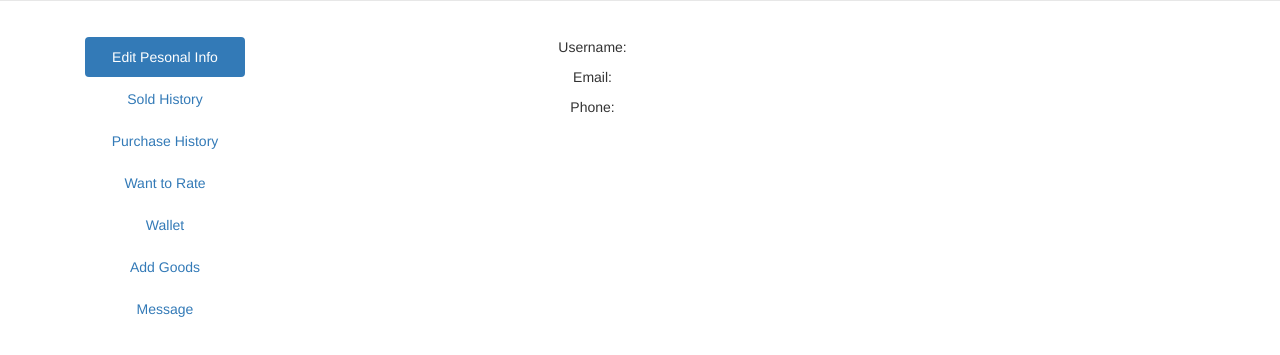
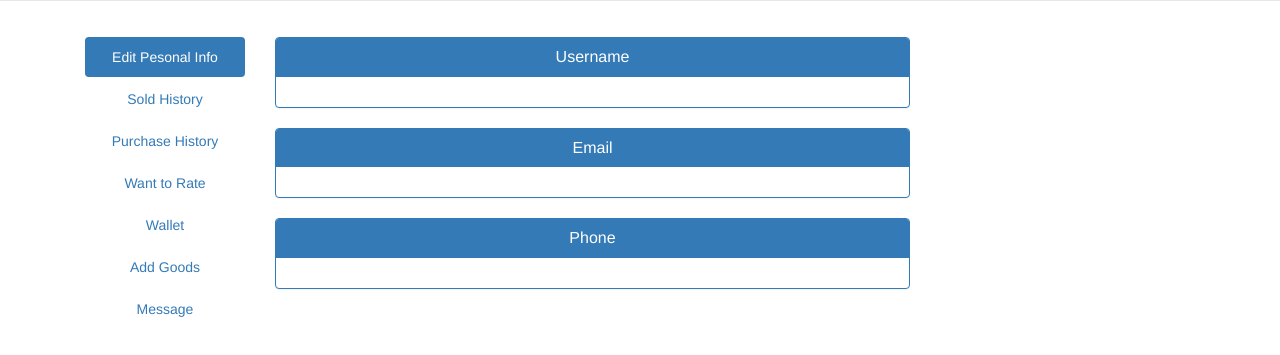
Before and after one commit to baicaiking0422/projectsmjc, a website: page views/userinfo.html in a window 1280 px wide. Shown: the part 53-408 px from the top of the page. Drawn offline with nearby package versions, Linux system fonts and the light colour scheme; files that its build step writes are made by us from their sources; files whose address does not match are found by name.

Commit message:
load info page

```diff
--- a/static/js/userinfo.js
+++ b/static/js/userinfo.js
@@ -36,11 +36,7 @@ $(document).ready(function() {
 			dataType: "json",
 			success: function(response){
 				console.log(response);
-				tableR = ""
-                // tableR += "<div class=\"panel panel-default\">"
-                // tableR += "  <div class=\"panel-heading\">" + returnData.code + "</div>"
-                // tableR += "  <div class=\"panel-body\">"
-
+				tableR = "";
                 tableR += "<table  class=\"table table-bordered  table-hover\">";
                 tableR += "<tr class='warning'><td  align='center'>name</td><td align='center'>price</td><td align='center'>size</td>"
                        + "</tr>";
@@ -68,11 +64,7 @@ $(document).ready(function() {
 			success: function(response){
 				$("#result").html("");
 				//console.log(response);
-				tableR = ""
-                // tableR += "<div class=\"panel panel-default\">"
-                // tableR += "  <div class=\"panel-heading\">" + returnData.code + "</div>"
-                // tableR += "  <div class=\"panel-body\">"
-
+				tableR = "";
                 tableR += "<table  class=\"table table-bordered  table-hover\">";
                 tableR += "<tr class='warning'><td  align='center'>name</td><td align='center'>price</td><td align='center'>size</td>"
                        + "</tr>";
@@ -101,10 +93,6 @@ $(document).ready(function() {
 				$("#result").html("");
 				console.log(response);
 				tableR = ""
-                // tableR += "<div class=\"panel panel-default\">"
-                // tableR += "  <div class=\"panel-heading\">" + returnData.code + "</div>"
-                // tableR += "  <div class=\"panel-body\">"
-
                 tableR += "<table  class=\"table table-bordered  table-hover\">";
                 tableR += "<tr class='warning'><td  align='center'>name</td><td align='center'>price</td><td align='center'>size</td><td align='center'>rate now</td>"
                        + "</tr>";
@@ -168,13 +156,6 @@ function loadMsg(msgs){
 		        + msgs[i].message + "</td><td align='center'>";
 		let button = "<button class='btn btn-default btn-sm'><a href='/send?receiverName=" + msgs[i].name + "'> Reply</a></button>";
 		tableR = tableR + button + "</td>" + "</tr>";
-		// re = re + div + name + message + button + "</div>";
-
-		// let div = "<div class='row'>";
-		// let name = "<h4 class='list-group-item-heading col-md-4'>"+msgs[i].name+"</h4>";
-		// let message = "<p class='list-group-item-text col-md-4'>"+msgs[i].message+"</p>";
-		// let button = "<button class='btn btn-default btn-sm'><a href='/send?receiverName=" + msgs[i].name + "'> Reply </a></button>";
-		// re = re + div + name + message + button + "</div>";
 	}
 	tableR = tableR + "</table>";
 	return tableR;
--- a/views/userinfo.html
+++ b/views/userinfo.html
@@ -17,9 +17,30 @@
     <div class="col-md-7">
         <div id="result">
           <div id="userinfo">
-            <p>Username: {{data.username}}</p>
+            <div class="panel panel-primary">
+              <div class="panel-heading">
+                <h3 class="panel-title">Username</h3>
+              </div>
+              <div class="panel-body">{{data.username}}</div>
+            </div>
+
+            <div class="panel panel-primary">
+              <div class="panel-heading">
+                <h3 class="panel-title">Email</h3>
+              </div>
+              <div class="panel-body">{{data.email}}</div>
+            </div>
+
+            <div class="panel panel-primary">
+              <div class="panel-heading">
+                <h3 class="panel-title">Phone</h3>
+              </div>
+              <div class="panel-body">{{data.phone}}</div>
+            </div>
+
+             <!--  <p>Username: {{data.username}}</p>
             <p>Email: {{data.email}}</p>
-            <p>Phone: {{data.phone}}</p>
+            <p>Phone: {{data.phone}}</p> -->
           </div>
         </div>
     </div>
```
